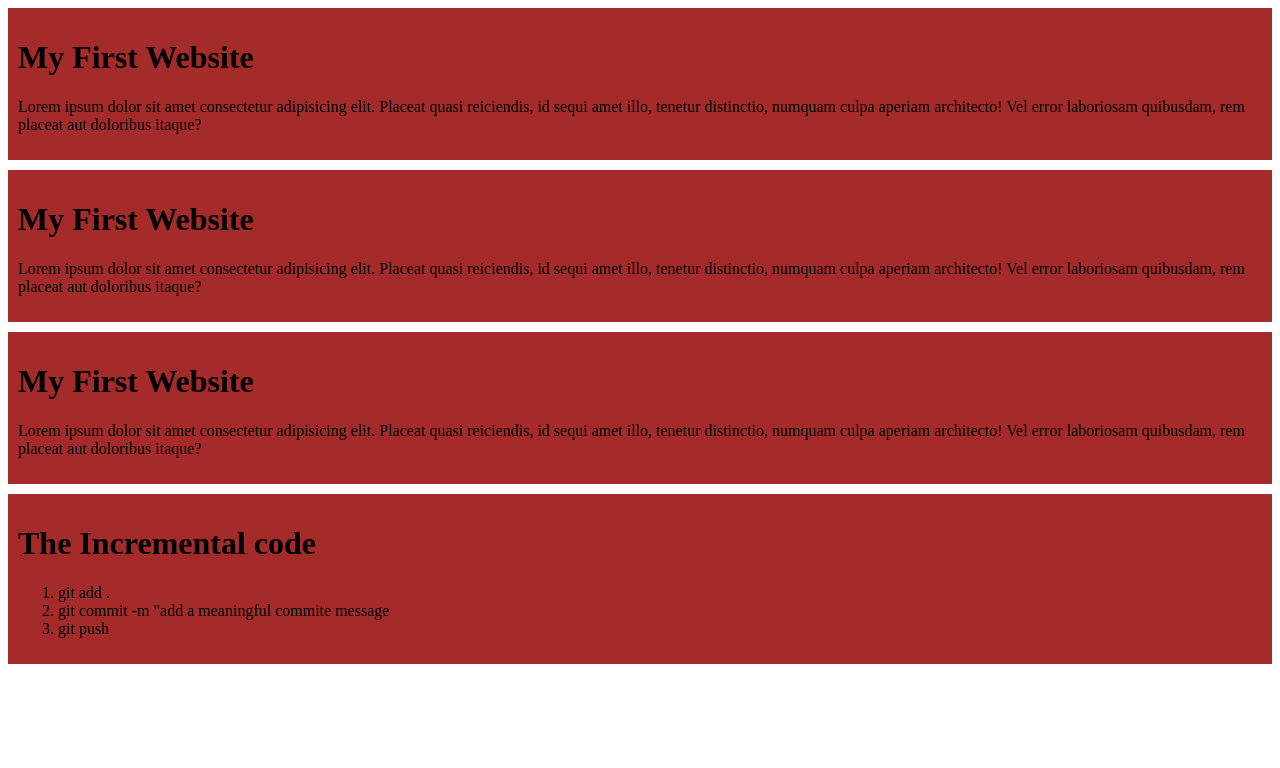
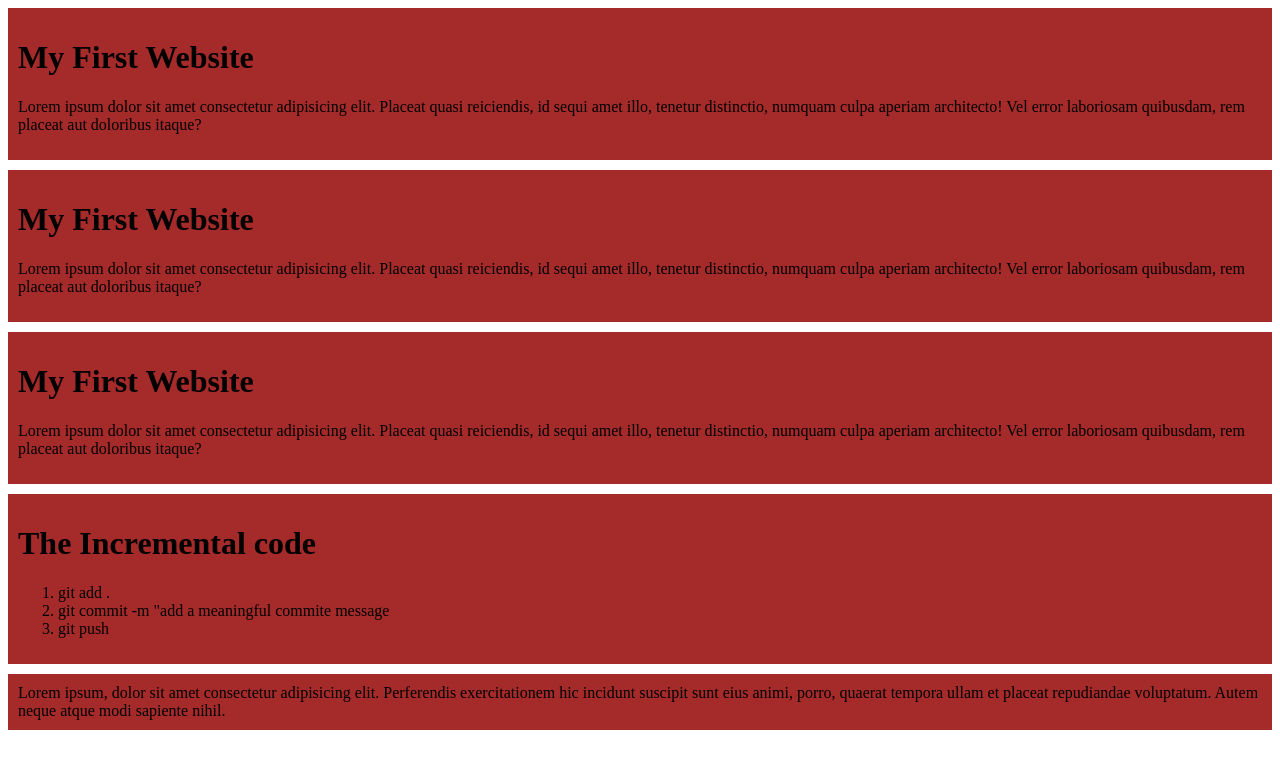
Before and after one commit to New-Code-Runner/my-simple-website, a plain HTML site: page index.html in a window 1280 px wide. Drawn offline with Linux system fonts and the light colour scheme.

Commit message:
new section

```diff
--- a/index.html
+++ b/index.html
@@ -27,5 +27,9 @@
             <li> git push</li>
         </ol>
     </div>
+
+    <div>
+        Lorem ipsum, dolor sit amet consectetur adipisicing elit. Perferendis exercitationem hic incidunt suscipit sunt eius animi, porro, quaerat tempora ullam et placeat repudiandae voluptatum. Autem neque atque modi sapiente nihil.
+    </div>
 </body>
 </html>
```
